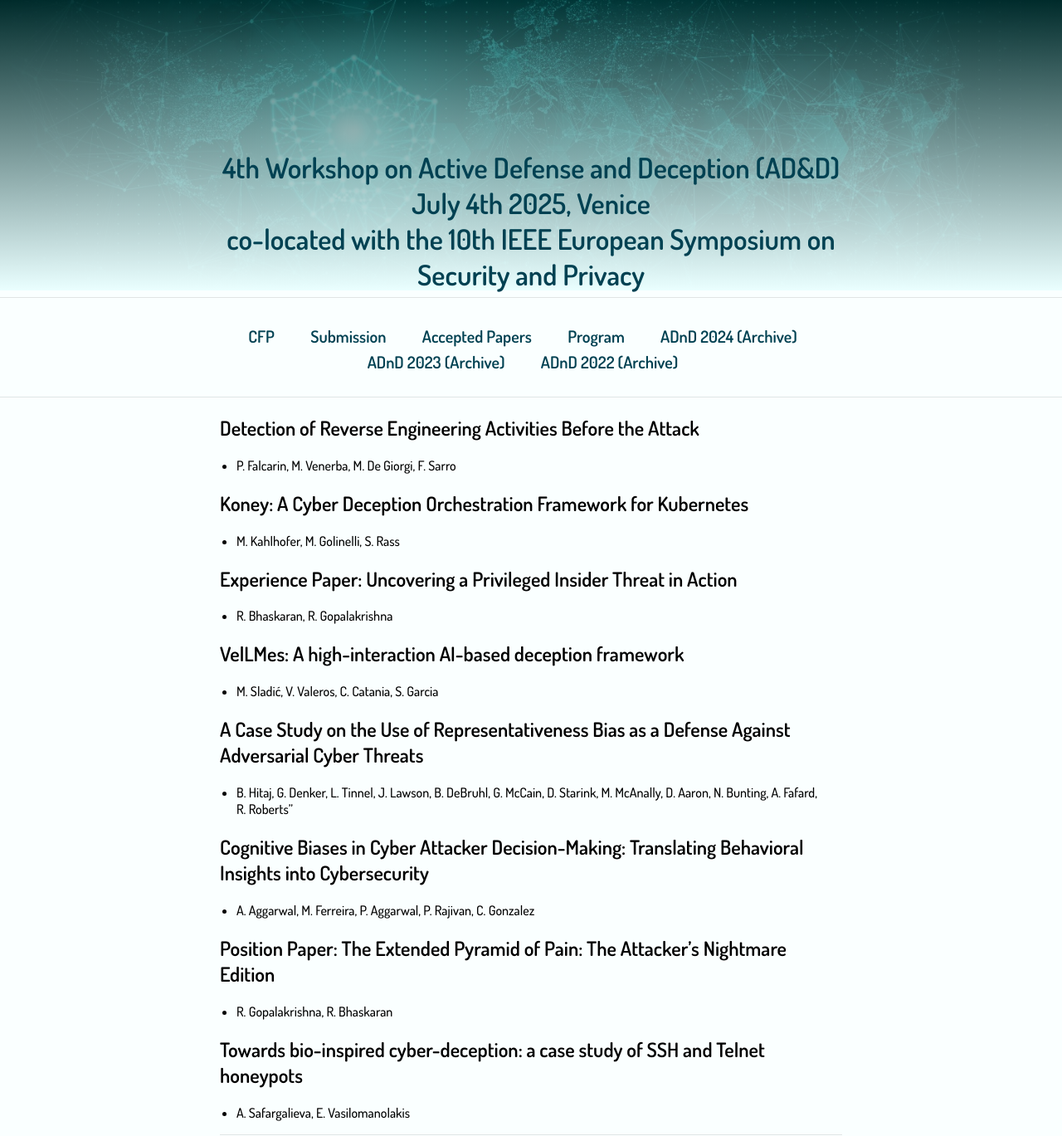
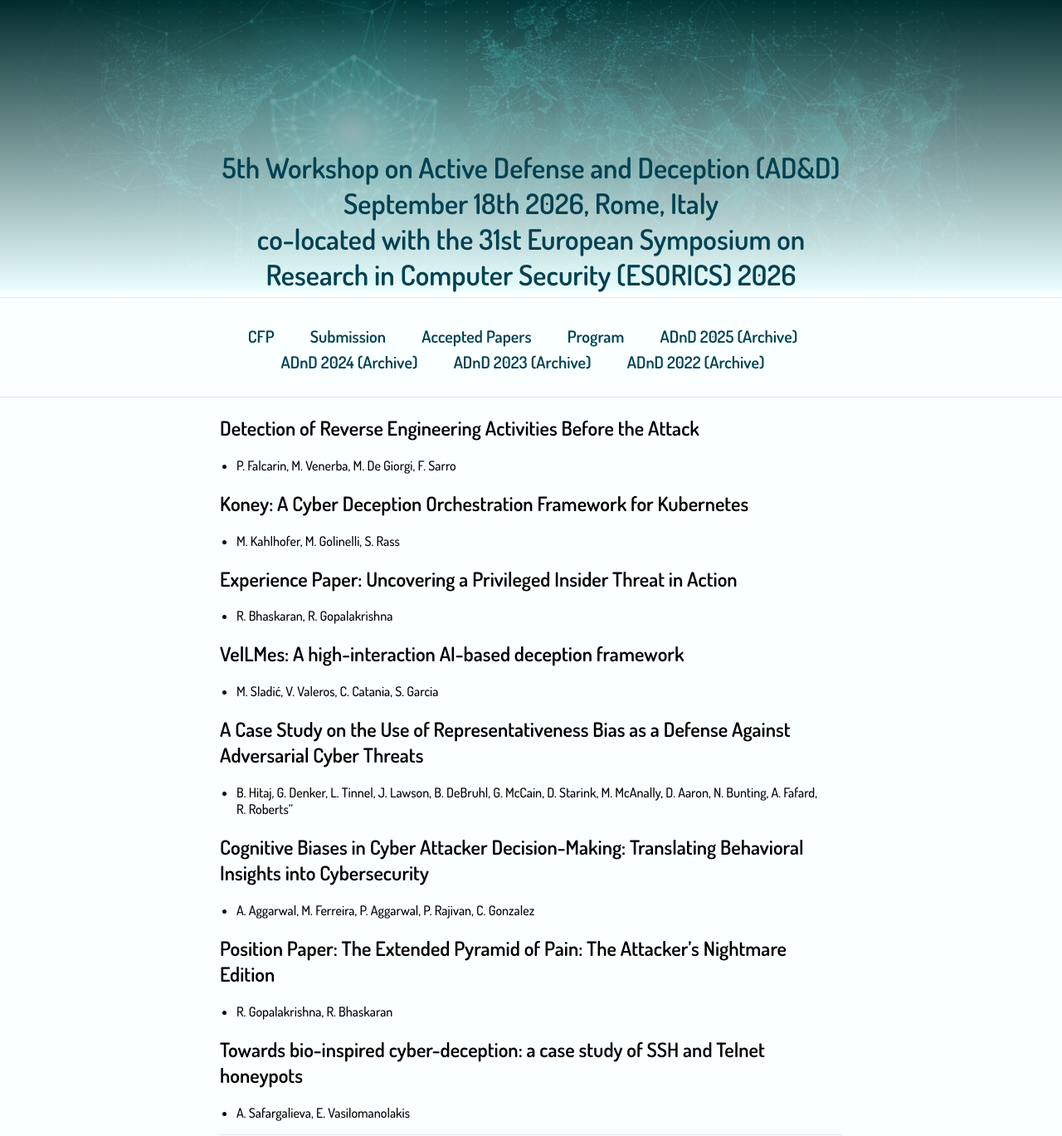
Before and after one commit to BillyPragSec/billypragsec.github.io, a Jekyll site: the page built from accepted_papers_2025.md, in a window 1280 px wide. Shown: the whole page at 83% size. Built offline with Jekyll 4.4.1, drawn with Linux system fonts in a browser that asks for light colours.

Commit message:
update for 2026 workshop

```diff
--- a/_config.yml
+++ b/_config.yml
@@ -1,4 +1,4 @@
-title: 4th Workshop on Active Defense and Deception (AD&D) <br> July 4th 2025, Venice <br> co-located with the 10th IEEE European Symposium on Security and Privacy
+title: 5th Workshop on Active Defense and Deception (AD&D) <br> September 18th 2026, Rome, Italy <br> co-located with the 31st European Symposium on Research in Computer Security (ESORICS) 2026
 url: "adnd.work"
 
 markdown: kramdown
@@ -6,8 +6,9 @@ markdown: kramdown
 nav:
     - {name: CFP, link: '/index.html#call-for-contributions'}
     - {name: Submission, link: '/index.html#submission-guidelines'}
-    - {name: Accepted Papers, link: '/accepted_papers_2025/'}
-    - {name: Program, link: '/program_2025/'}
+    - {name: Accepted Papers, link: '/accepted_papers_2026/'}
+    - {name: Program, link: '/program_2026/'}
+    - {name: ADnD 2025 (Archive), link: '/archive_2025/'}
     - {name: ADnD 2024 (Archive), link: '/archive_2024/'}
     - {name: ADnD 2023 (Archive), link: '/archive_2023/'}
     - {name: ADnD 2022 (Archive), link: '/archive_2022/'}
--- a/_sass/_style.scss
+++ b/_sass/_style.scss
@@ -165,3 +165,74 @@ p {
     padding-bottom: 50px;
     background-size: cover;
 }
+
+.support-grid {
+    display: grid;
+    grid-template-columns: repeat(auto-fit, minmax(200px, 1fr));
+    gap: 24px;
+    margin: 24px 0 12px;
+}
+
+.support-card {
+    display: block;
+    background: #ffffff;
+    border: 1px solid rgba(0, 58, 58, 0.14);
+    border-radius: 14px;
+    padding: 18px 18px 14px;
+    text-align: center;
+    box-shadow: 0 10px 24px rgba(0, 58, 58, 0.08);
+}
+
+.support-card-link {
+    background: #ffffff;
+    background-image: none;
+    -webkit-text-fill-color: initial;
+    color: #16363c;
+    transition: transform 160ms ease, box-shadow 160ms ease, border-color 160ms ease;
+}
+
+.support-card-link:hover {
+    background-position: 100% 0;
+    transform: translateY(-2px);
+    box-shadow: 0 14px 28px rgba(0, 58, 58, 0.14);
+    border-color: rgba(0, 58, 58, 0.26);
+}
+
+.support-logo-frame {
+    min-height: 96px;
+    display: flex;
+    align-items: center;
+    justify-content: center;
+    padding: 8px;
+}
+
+.support-logo {
+    display: block;
+    width: auto !important;
+    max-width: min(100%, 220px);
+    max-height: 78px;
+    height: auto;
+    margin: 0 auto;
+}
+
+.support-logo-dimes {
+    max-width: min(100%, 240px);
+    max-height: 82px;
+}
+
+.support-logo-univr {
+    max-width: min(100%, 210px);
+    max-height: 72px;
+}
+
+.support-logo-honeynet {
+    max-height: 86px;
+}
+
+.support-name {
+    margin: 10px 0 0;
+    text-align: center;
+    font-size: 20px;
+    font-weight: 600;
+    color: #16363c;
+}
```
Also changed, not shown: accepted_papers_2026.md (added, +11 -0 lines), archive_2025.md (added, +52 -0 lines), index.md (+75 -119 lines), program_2026.md (added, +11 -0 lines), images/support-dimes.svg (added), images/support-honeynet.png (added), images/support-unical.png (added), images/support-univr.png (added), 1 other file.
